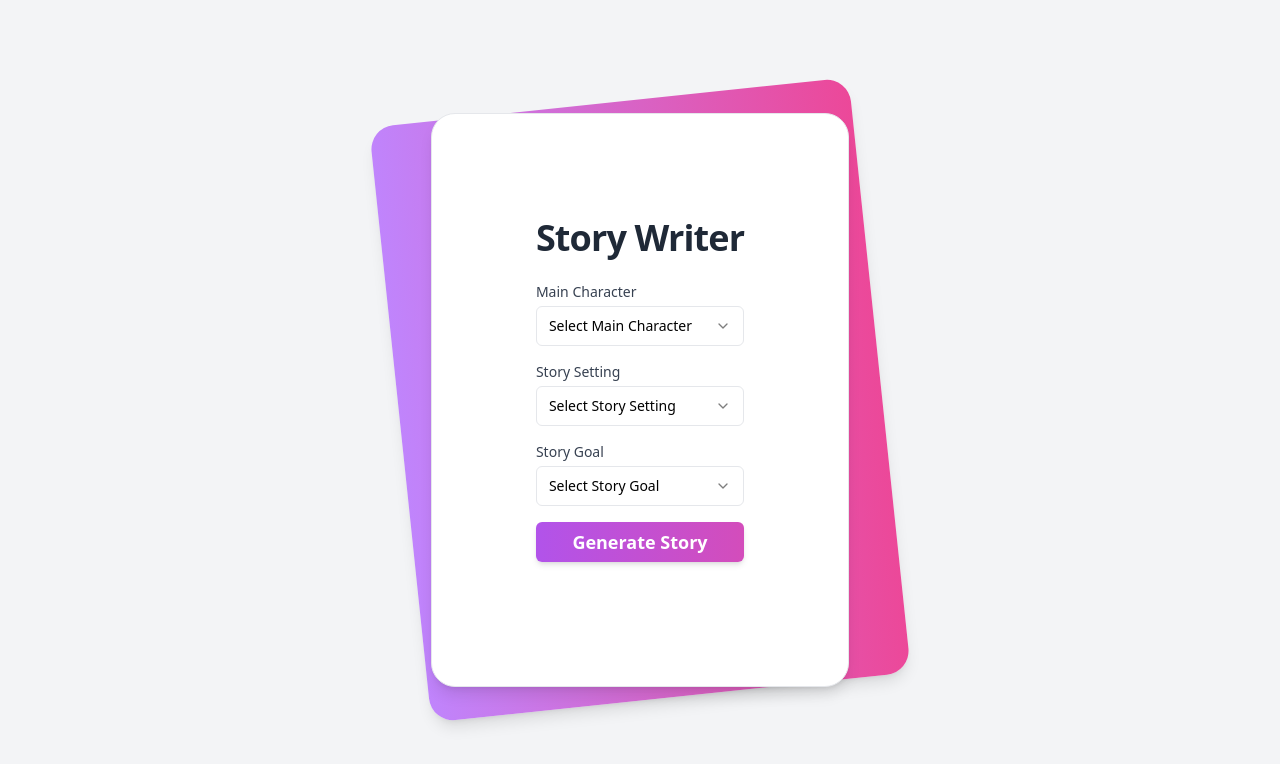
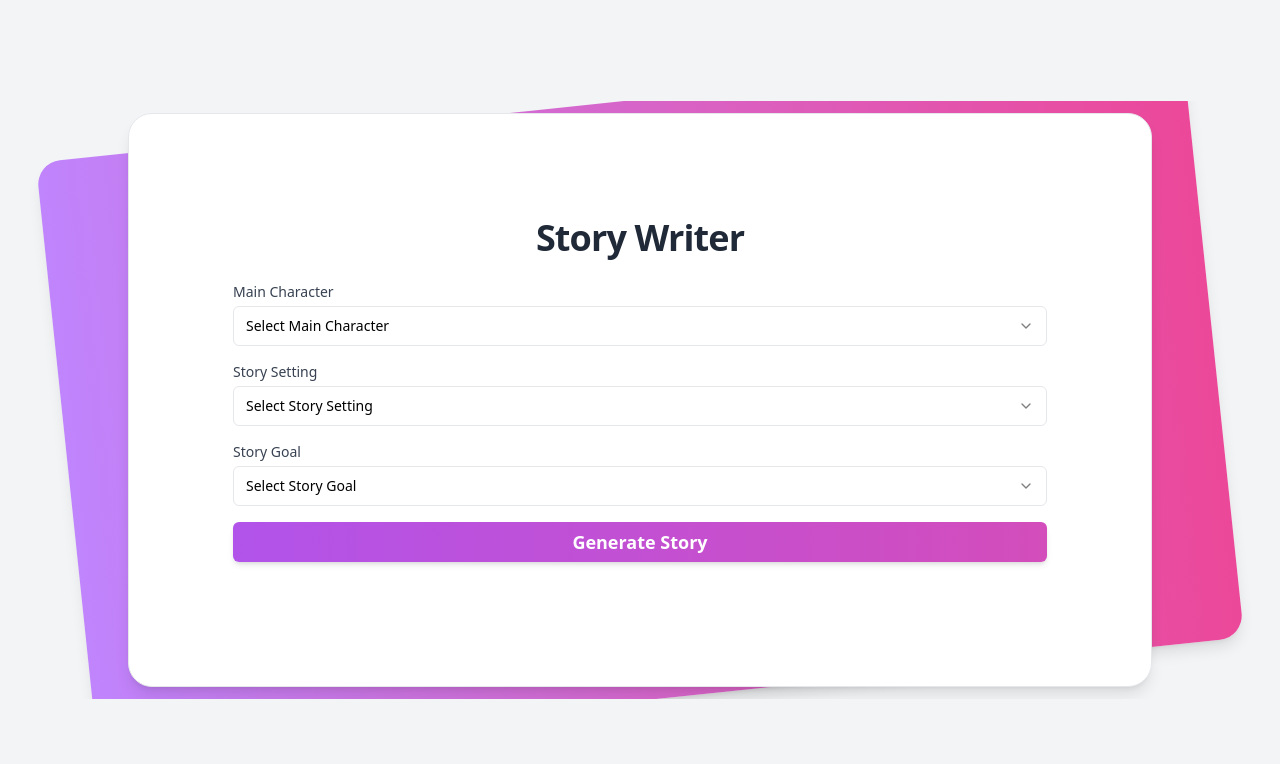
Before and after one commit to gauravdhiman/llm-story-writing-app, a Next.js app: page / in a window 1280 px wide. Shown: the top 764 px of the page. Built offline with nearby package versions, Linux system fonts and the light colour scheme.

Commit message:
Made the transition of input card smoother. Now looks much better.

```diff
--- a/package.json
+++ b/package.json
@@ -18,6 +18,7 @@
     "axios": "^1.7.7",
     "class-variance-authority": "^0.7.0",
     "clsx": "^2.1.1",
+    "framer-motion": "^11.11.1",
     "jspdf": "^2.5.2",
     "lucide-react": "^0.441.0",
     "next": "^14.2.13",
--- a/src/pages/index.tsx
+++ b/src/pages/index.tsx
@@ -9,6 +9,8 @@ import {
 } from "@/components/ui/select";
 import { Button } from "@/components/ui/button";
 import { Card, CardContent, CardHeader, CardTitle } from "@/components/ui/card";
+import { motion, AnimatePresence } from "framer-motion";
+
 type StoryPart = {
   paragraph: string;
   image?: string;
@@ -209,8 +211,22 @@ export default function Home() {
           isVisible={inputCardVisible}
         />
       )}
+      <AnimatePresence>
         {(inputCardVisible || !isStoryGenerated) && (
-        <div className="relative py-3 px-4 sm:px-6 lg:px-8 max-w-6xl mx-auto">
+          <motion.div
+            initial={{ height: 0, opacity: 0 }}
+            animate={{ height: "auto", opacity: 1 }}
+            exit={{ height: 0, opacity: 0 }}
+            transition={{ duration: 0.5, ease: "easeInOut" }}
+            className="overflow-hidden"
+          >
+            <motion.div
+              initial={{ y: "-100%" }}
+              animate={{ y: 0 }}
+              exit={{ y: "-100%" }}
+              transition={{ duration: 0.5, ease: "easeInOut" }}
+              className="relative py-3 px-4 sm:px-6 lg:px-8 max-w-6xl mx-auto"
+            >
               <div className="absolute inset-0 bg-gradient-to-r from-purple-400 to-pink-500 shadow-lg transform -skew-y-6 sm:skew-y-0 sm:-rotate-6 sm:rounded-3xl"></div>
               <Card className="relative px-4 py-10 bg-white shadow-lg sm:rounded-3xl sm:p-20 w-full max-w-5xl mx-auto">
                 <CardHeader>
@@ -350,8 +366,10 @@ export default function Home() {
                   </form>
                 </CardContent>
               </Card>
-        </div>
+            </motion.div>
+          </motion.div>
         )}
+      </AnimatePresence>
       {generatedStory && (
         <div
           className={`mt-8 px-4 sm:px-6 lg:px-8 max-w-full mx-auto ${!inputCardVisible ? "w-full" : ""}`}
```
Also changed, not shown: 1 other file (tests, documents, lock files or other folders). Lines whose indentation alone changed are shown as unchanged.
